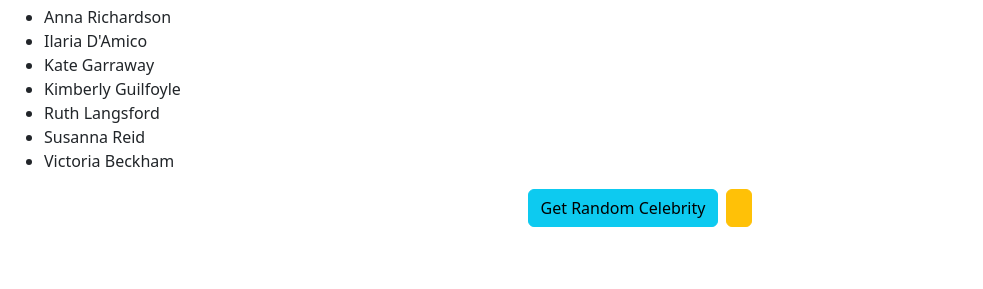
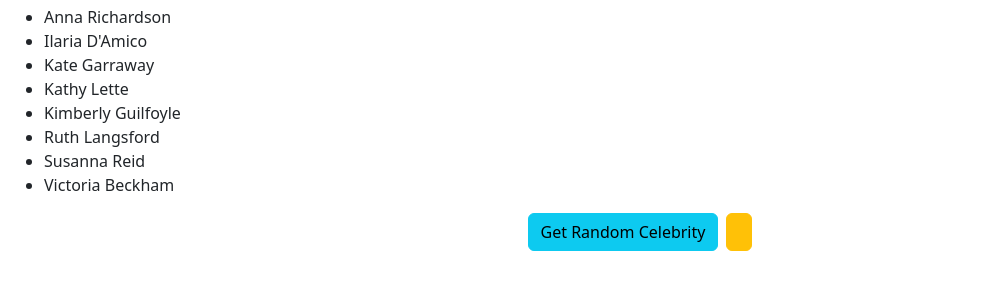
Before and after one commit to derektypist/dom-tag-name-jquery, a plain HTML site: page index.html in a window 1280 px wide. Shown: the part 139-428 px from the top of the page, without its empty margins (0-983 px from the left). Drawn offline with nearby package versions, Linux system fonts and the light colour scheme; a script that the page names is missing.

Commit message:
Added list item at index.html

```diff
--- a/index.html
+++ b/index.html
@@ -33,6 +33,7 @@
                 <li>Anna Richardson</li>
                 <li>Ilaria D'Amico</li>
                 <li>Kate Garraway</li>
+                <li>Kathy Lette</li>
                 <li>Kimberly Guilfoyle</li>
                 <li>Ruth Langsford</li>
                 <li>Susanna Reid</li>
```
